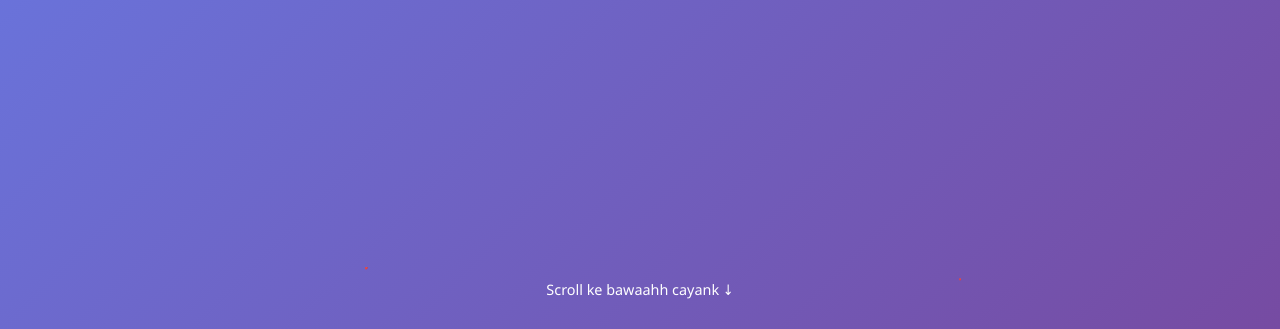
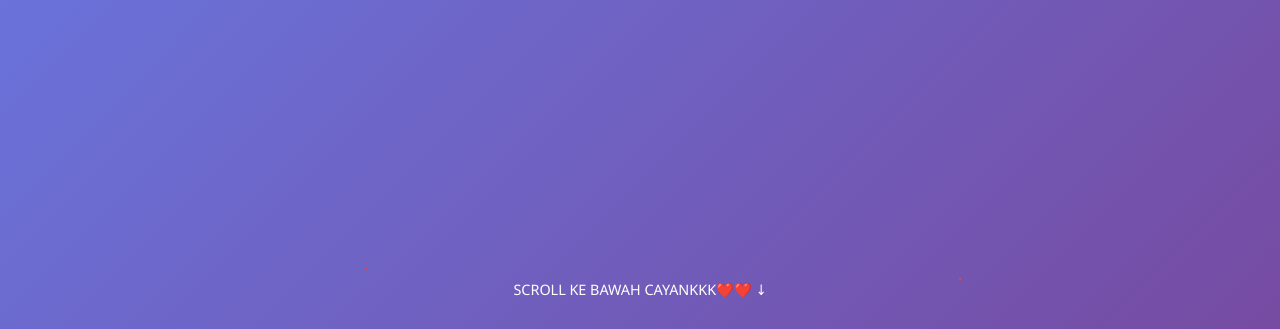
Before and after one commit to HaikalAska/webb-askwaa, a plain HTML site: page index.html in a window 1280 px wide. Shown: the part 471-800 px from the top of the page. Drawn offline with Linux system fonts and the light colour scheme.

Commit message:
Update index.html

```diff
--- a/index.html
+++ b/index.html
@@ -30,7 +30,7 @@
             <h1>Haiii kesayangann akuuuu</h1>
             <p>Website ini kubuat khusus untuk kamu</p>
         </div>
-        <div class="scroll-hint">Scroll ke bawaahh cayank ↓</div>
+        <div class="scroll-hint">SCROLL KE BAWAH CAYANKKK❤️❤️ ↓</div>
     </div>
 
     <!-- Slide 2: Gallery -->
```
